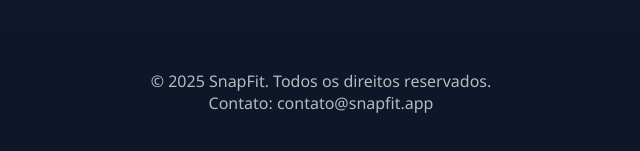
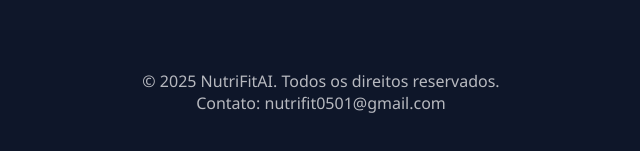
Before and after one commit to EnzooPalmeira/snapfit-site, a plain HTML site: page index.html in a window 1280 px wide. Shown: the part 1408-1559 px from the top of the page, 319-959 px from the left. Drawn offline with Linux system fonts and the light colour scheme.

Commit message:
Update index.html

```diff
--- a/index.html
+++ b/index.html
@@ -3,14 +3,14 @@
 <head>
   <meta charset="UTF-8" />
   <meta name="viewport" content="width=device-width, initial-scale=1.0" />
-  <title>SnapFit - Nutrição Inteligente</title>
+  <title>NutriFit AI - Nutrição Inteligente</title>
   <link rel="stylesheet" href="style.css" />
 </head>
 <body>
 
 <header>
   <div class="container nav">
-    <h1 class="logo">SnapFit</h1>
+    <h1 class="logo">NutriFit AI</h1>
     <nav>
       <a href="#planos">Planos</a>
       <a href="privacy.html">Privacidade</a>
@@ -94,8 +94,8 @@
 
 <footer>
   <div class="container">
-    <p>© 2025 SnapFit. Todos os direitos reservados.</p>
-    <p>Contato: contato@snapfit.app</p>
+    <p>© 2025 NutriFitAI. Todos os direitos reservados.</p>
+    <p>Contato: nutrifit0501@gmail.com</p>
   </div>
 </footer>
 
```
